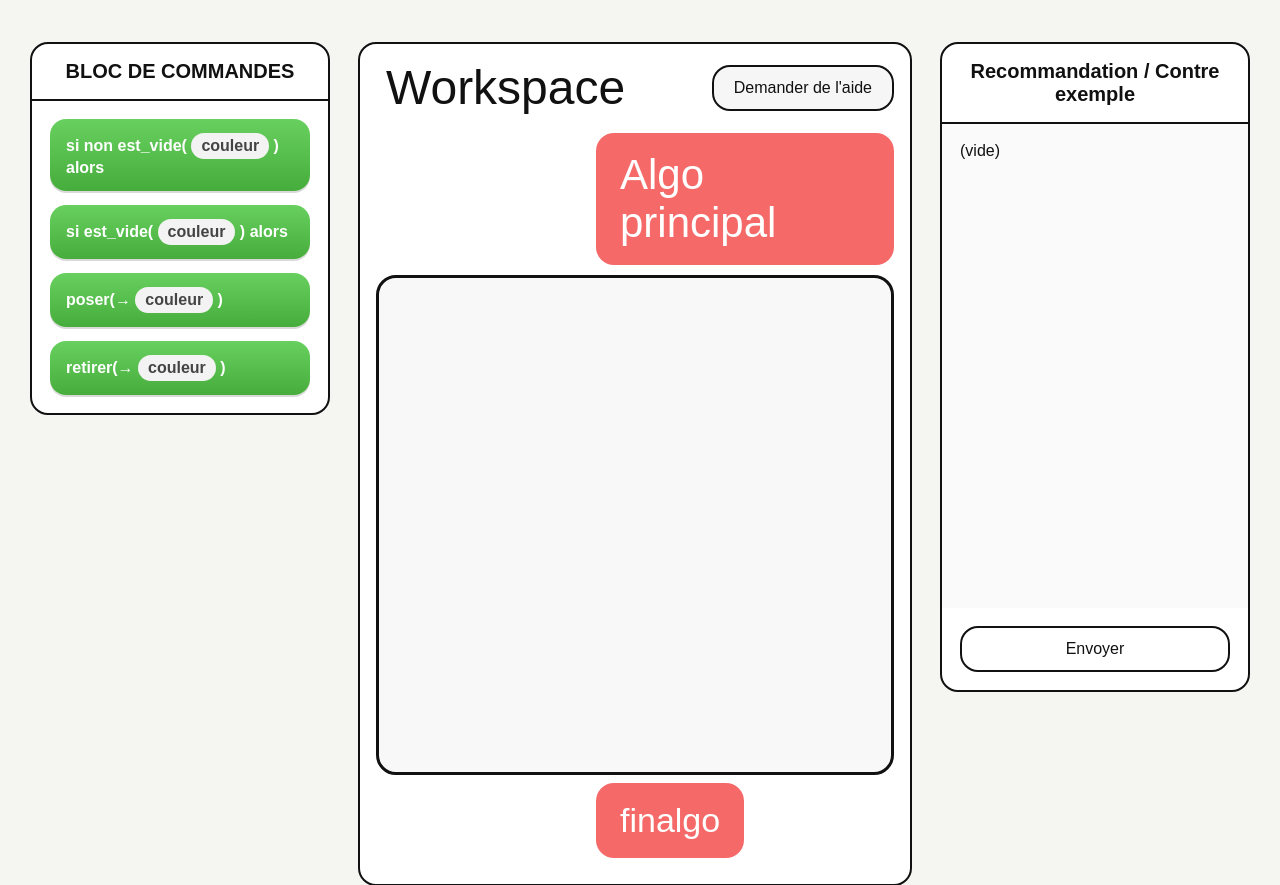
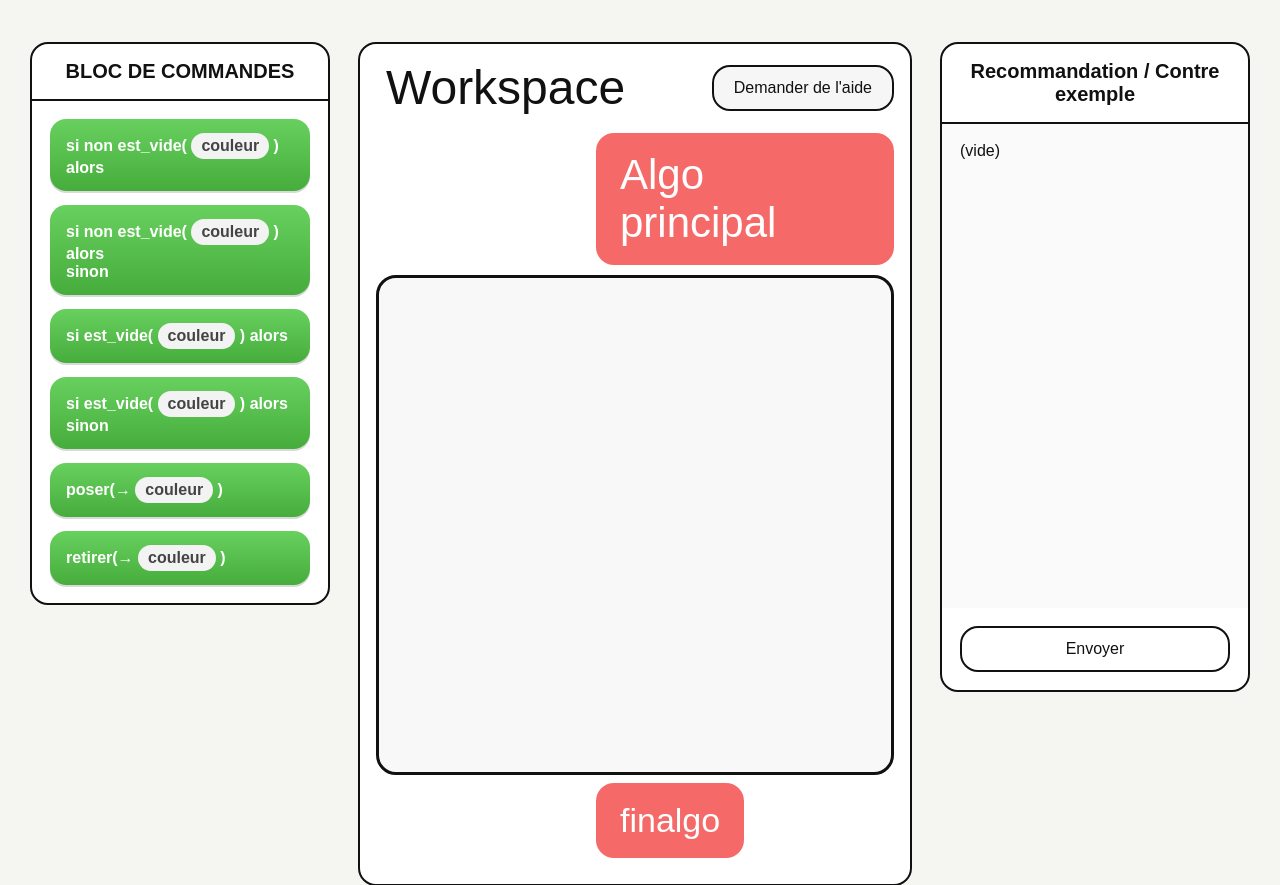
Before and after one commit to grp3info2gestionprojet/algo_ia, a Flask app: template app/templates/student_exercise.html in a window 1280 px wide. Shown: the part 47-932 px from the top of the page. Run offline with Flask 3, Linux system fonts and the light colour scheme; the template is opened without the code that fills it, so the values that code supplies are empty.

Commit message:
Ajout des blocs avec sinon

```diff
--- a/app/static/js/student_workspace.js
+++ b/app/static/js/student_workspace.js
@@ -13,8 +13,8 @@ function colorSelect(selected = 'b') {
 }
 
 function typeLabel(type) {
-  if (type === 'if_not_empty') return 'si non est_vide';
-  if (type === 'if_empty') return 'si est_vide';
+  if (type === 'if_not_empty' || type === 'if_not_empty_else') return 'si non est_vide';
+  if (type === 'if_empty' || type === 'if_empty_else') return 'si est_vide';
   if (type === 'retirer') return 'retirer';
   if (type === 'poser') return 'poser';
   return '';
@@ -28,17 +28,32 @@ function renderTree(blockList, container) {
     blockDiv.style.fontFamily = 'monospace';
     blockDiv.style.fontSize = '16px';
 
-    if (block.type === 'if_not_empty' || block.type === 'if_empty') {
-      blockDiv.innerHTML = `
+    if (block.type.startsWith('if_')) {
+      const isElse = block.type.endsWith('_else');
+      let html = `
         <div class="block-header" style="background: linear-gradient(180deg, var(--green), var(--green-dark)); padding: 10px 14px; border-radius: 12px 12px 0 0; color: white; display: flex; align-items: center; justify-content: space-between; font-weight: bold; box-shadow: inset 0 2px 0 rgba(255,255,255,0.2);">
           <div>${typeLabel(block.type)}(${colorSelect(block.color)}) alors</div>
           <button class="tiny-btn btn-del" data-idx="${index}" style="margin-left: 10px; color: black;">✕</button>
         </div>
         <div class="block-children" style="border-left: 16px solid var(--green-dark); padding: 10px 10px 10px 20px; min-height: 40px; background: rgba(0,0,0,0.02);"></div>
+      `;
+
+      if (isElse) {
+        html += `
+        <div class="block-header block-else-header" style="background: linear-gradient(180deg, var(--green), var(--green-dark)); padding: 8px 14px; color: white; display: flex; align-items: center; font-weight: bold; border-top: 1px solid rgba(255,255,255,0.3);">
+          <div>sinon</div>
+        </div>
+        <div class="block-children-else" style="border-left: 16px solid var(--green-dark); padding: 10px 10px 10px 20px; min-height: 40px; background: rgba(0,0,0,0.02);"></div>
+        `;
+      }
+
+      html += `
         <div class="block-footer" style="background: linear-gradient(180deg, var(--green), var(--green-dark)); padding: 8px 14px; border-radius: 0 0 12px 12px; color: white; font-weight: bold;">
           finsi
         </div>
       `;
+      blockDiv.innerHTML = html;
+
       const childrenContainer = blockDiv.querySelector('.block-children');
 
       childrenContainer.addEventListener('dragover', e => {
@@ -63,6 +78,33 @@ function renderTree(blockList, container) {
 
       if (block.children) {
         renderTree(block.children, childrenContainer);
+      }
+
+      if (isElse) {
+        const childrenElseContainer = blockDiv.querySelector('.block-children-else');
+        childrenElseContainer.addEventListener('dragover', e => {
+          e.preventDefault();
+          e.stopPropagation();
+          childrenElseContainer.style.backgroundColor = 'rgba(0,0,0,0.08)';
+        });
+        childrenElseContainer.addEventListener('dragleave', e => {
+          childrenElseContainer.style.backgroundColor = 'rgba(0,0,0,0.02)';
+        });
+        childrenElseContainer.addEventListener('drop', e => {
+          e.preventDefault();
+          e.stopPropagation();
+          childrenElseContainer.style.backgroundColor = 'rgba(0,0,0,0.02)';
+          const type = e.dataTransfer.getData('text/plain');
+          if (type) {
+            block.childrenElse = block.childrenElse || [];
+            block.childrenElse.push({ type, color: 'b', children: [] });
+            renderBlocks();
+          }
+        });
+
+        if (block.childrenElse) {
+          renderTree(block.childrenElse, childrenElseContainer);
+        }
       }
 
     } else {
@@ -101,10 +143,16 @@ function renderBlocks() {
 function extractFlatBlocks(blockList, indent = 0) {
   let flat = [];
   blockList.forEach(b => {
-    if (b.type === 'if_not_empty' || b.type === 'if_empty') {
+    if (b.type.startsWith('if_')) {
       flat.push({ type: b.type, color: b.color, indent: indent });
       if (b.children) {
         flat = flat.concat(extractFlatBlocks(b.children, indent + 1));
+      }
+      if (b.type.endsWith('_else')) {
+        flat.push({ type: 'sinon', color: null, indent: indent });
+        if (b.childrenElse) {
+          flat = flat.concat(extractFlatBlocks(b.childrenElse, indent + 1));
+        }
       }
       flat.push({ type: 'finsi', color: null, indent: indent });
     } else {
@@ -156,8 +204,9 @@ function buildStudentPseudocode(blocks) {
     const indentStr = '    '.repeat(b.indent);
     const colorName = { b: 'bleue', j: 'jaune', r: 'rouge', v: 'verte' }[b.color] || '';
     let text = '';
-    if (b.type === 'if_not_empty') text = `si non est_vide(${colorName}) alors`;
-    else if (b.type === 'if_empty')  text = `si est_vide(${colorName}) alors`;
+    if (b.type === 'if_not_empty' || b.type === 'if_not_empty_else') text = `si non est_vide(${colorName}) alors`;
+    else if (b.type === 'if_empty' || b.type === 'if_empty_else')  text = `si est_vide(${colorName}) alors`;
+    else if (b.type === 'sinon')     text = `sinon`;
     else if (b.type === 'poser')     text = `poser(→${colorName})`;
     else if (b.type === 'retirer')   text = `retirer(→${colorName})`;
     else if (b.type === 'finsi')     text = `finsi`;
--- a/app/templates/student_exercise.html
+++ b/app/templates/student_exercise.html
@@ -11,7 +11,9 @@
     <div class="panel-header">BLOC DE COMMANDES</div>
     <div id="palette">
       <div class="palette-block block-if" draggable="true" data-type="if_not_empty">si non est_vide( <span class="slot">couleur</span> ) alors</div>
+      <div class="palette-block block-if" draggable="true" data-type="if_not_empty_else">si non est_vide( <span class="slot">couleur</span> ) alors<br>sinon</div>
       <div class="palette-block block-if" draggable="true" data-type="if_empty">si est_vide( <span class="slot">couleur</span> ) alors</div>
+      <div class="palette-block block-if" draggable="true" data-type="if_empty_else">si est_vide( <span class="slot">couleur</span> ) alors<br>sinon</div>
       <div class="palette-block block-action" draggable="true" data-type="poser">poser(→ <span class="slot">couleur</span> )</div>
       <div class="palette-block block-action" draggable="true" data-type="retirer">retirer(→ <span class="slot">couleur</span> )</div>
     </div>
```
